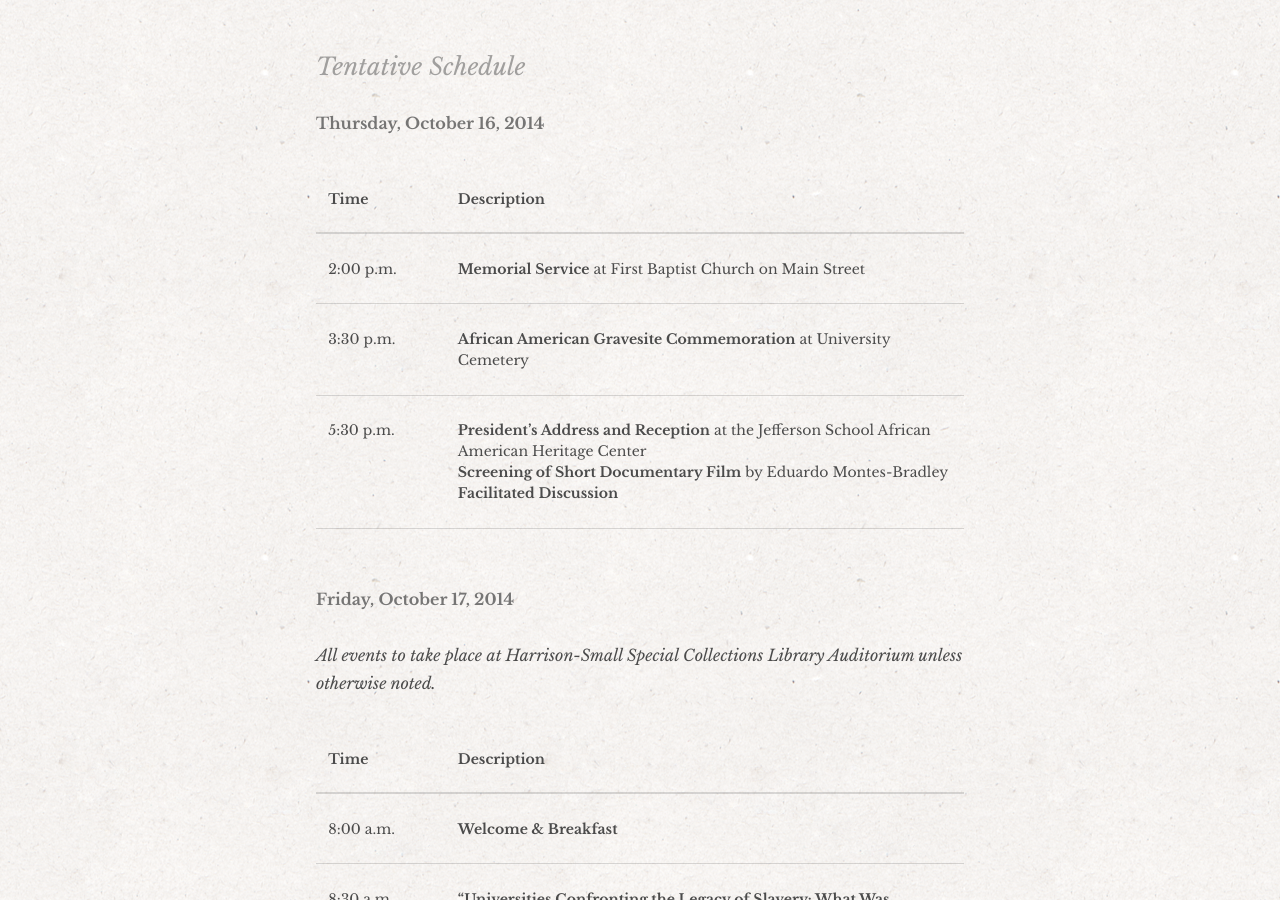
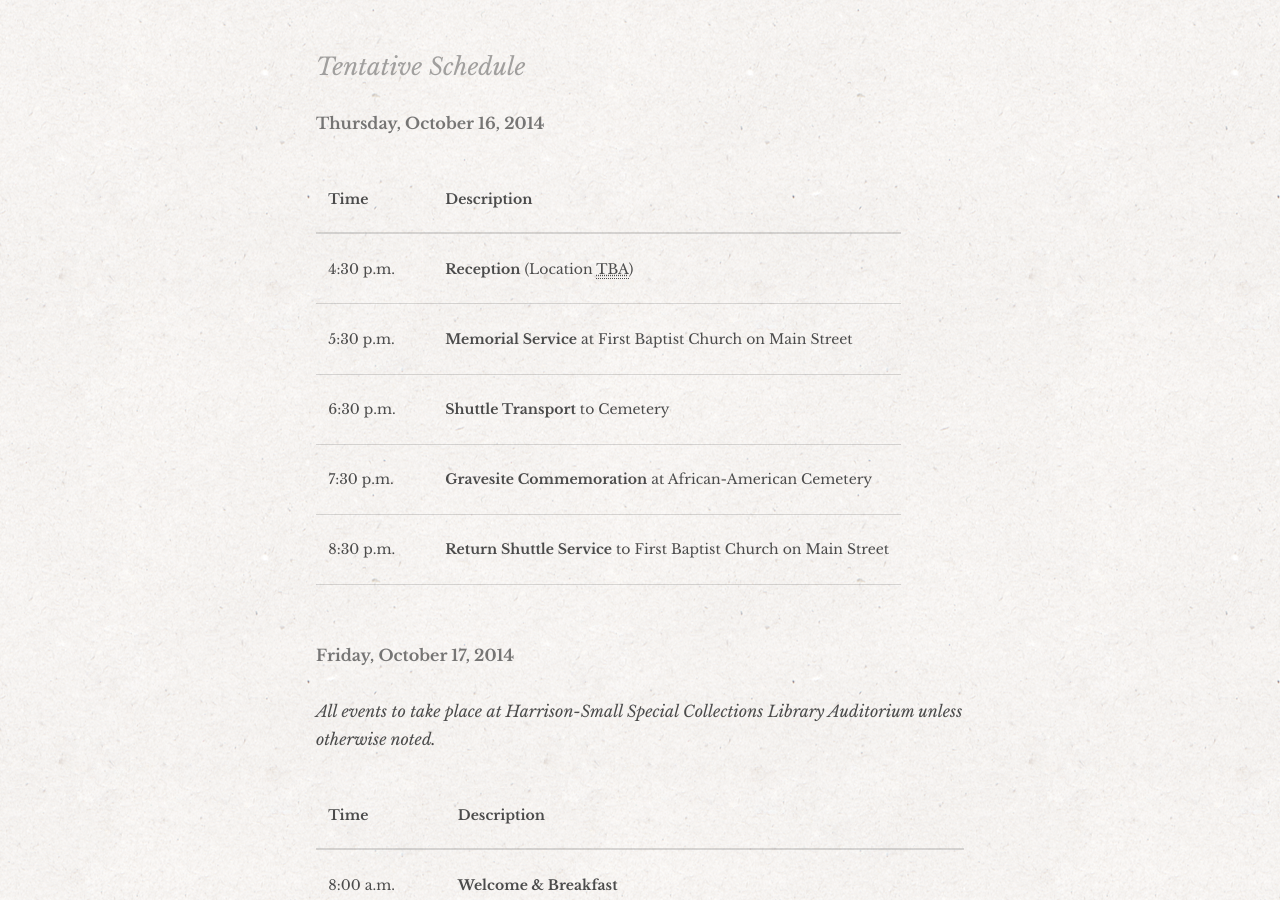
Before and after one commit to scholarslab/slavery, a Jekyll site: the page built from symposium.html, in a window 1280 px wide and 900 px high, scrolled down 817 px. Built offline with Jekyll 4.4.1, drawn with Linux system fonts in a browser that asks for light colours; some web fonts are replaced.

Commit message:
Updates Thursday schedule.

```diff
--- a/symposium.html
+++ b/symposium.html
@@ -22,21 +22,29 @@ title: Universities Confronting the Legacy of Slavery
     </thead>
     <tbody>
         <tr>
-            <td>2:00 p.m.</td>
+            <td>4:30 p.m.</td>
+            <td><strong>Reception</strong> (Location <abbr title="To Be Announced">TBA</abbr>)</td>
+        </tr>
+
+        <tr>
+            <td>5:30 p.m.</td>
             <td><strong>Memorial Service</strong> at First Baptist Church on Main Street</td>
         </tr>
 
         <tr>
-            <td>3:30 p.m.</td>
-            <td><strong>African American Gravesite Commemoration</strong> at University Cemetery</td>
+            <td>6:30 p.m.</td>
+            <td><strong>Shuttle Transport</strong> to Cemetery</td>
         </tr>
 
         <tr>
-            <td>5:30 p.m.</td>
+            <td>7:30 p.m.</td>
+            <td><strong>Gravesite Commemoration</strong> at African-American Cemetery</td>
+        </tr>
+
+        <tr>
+            <td>8:30 p.m.</td>
             <td>
-            <strong>President’s Address and Reception</strong> at the Jefferson School African American Heritage Center<br>
-            <strong>Screening of Short Documentary Film</strong> by Eduardo Montes-Bradley<br>
-            <strong>Facilitated Discussion</strong>
+                <strong>Return Shuttle Service</strong> to First Baptist Church on Main Street
             </td>
         </tr>
     </tbody>
```
